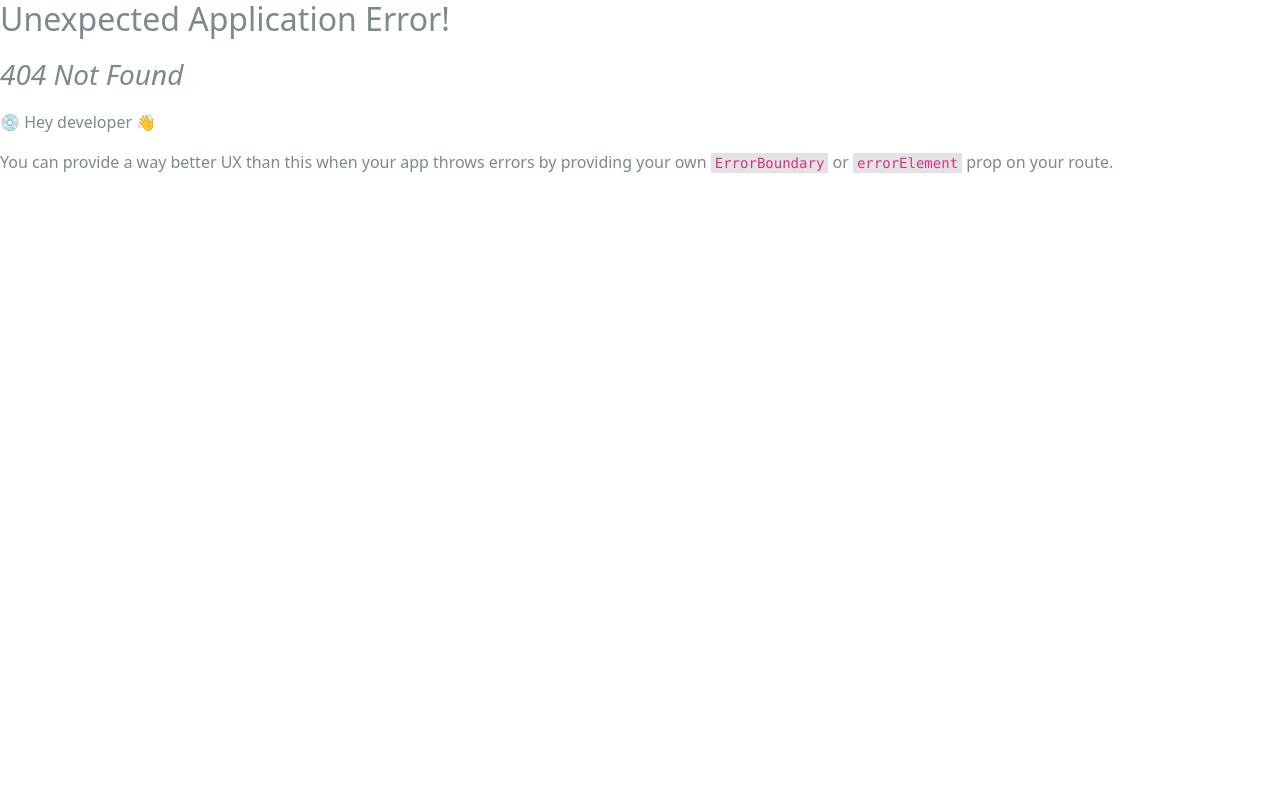
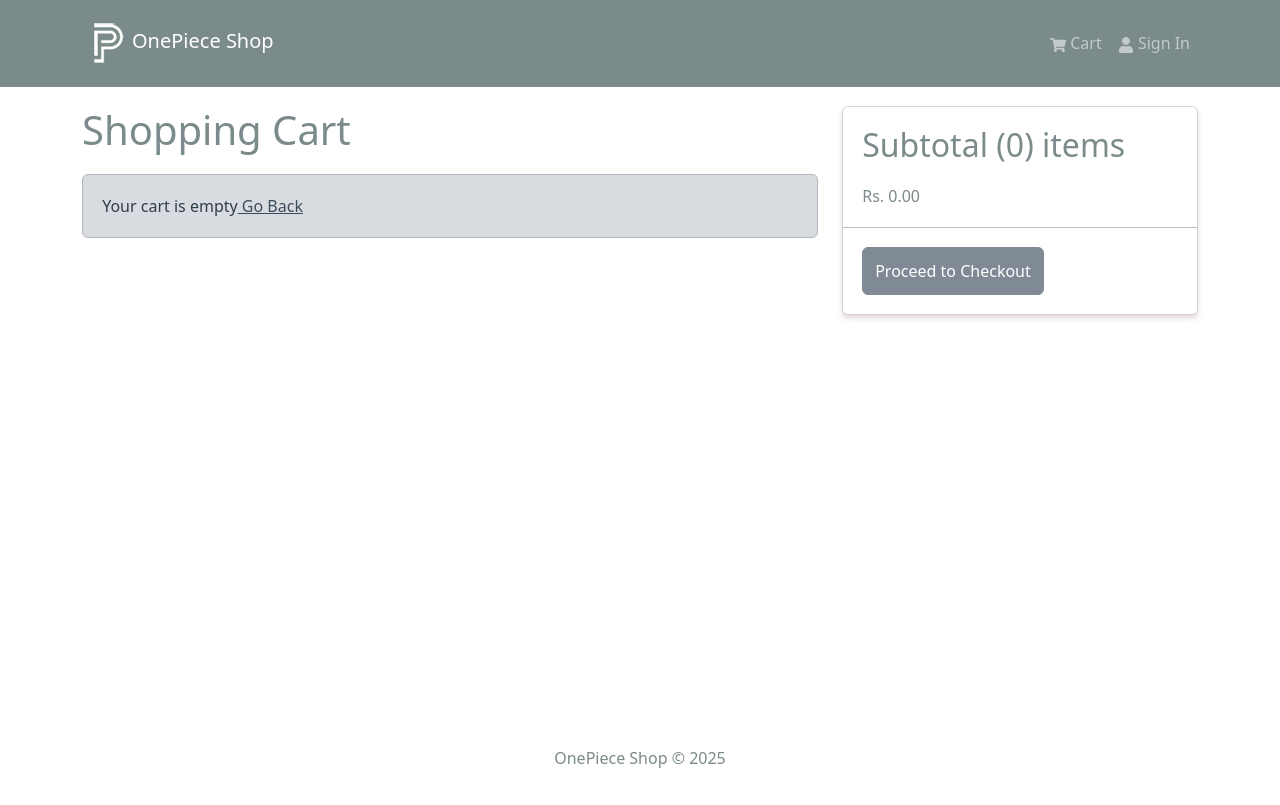
Before and after one commit to teja-yarragunta/e-commerce-MERN, a React (Create React App) app in the folder frontend/: page /cart in a window 1280 px wide. Before the commit this address had no page. Built offline with nearby package versions, Linux system fonts and the light colour scheme.

Commit message:
added cartScreen

```diff
--- a/frontend/src/components/Header.jsx
+++ b/frontend/src/components/Header.jsx
@@ -1,9 +1,12 @@
-import { Navbar, Nav, Container } from 'react-bootstrap';
+import { Badge, Navbar, Nav, Container } from 'react-bootstrap';
 import { FaShoppingCart,FaUser } from 'react-icons/fa';
 import { Link } from 'react-router-dom';
+import {useSelector} from 'react-redux';
 import logo from '../assets/logo.png';
 
 const Header = () => {
+  const {cartItems} = useSelector((state) => state.cart);
+
   return (
     <header>
         <Navbar bg="dark" variant="dark" expand="lg" collapseOnSelect>
@@ -16,7 +19,18 @@
                 <Navbar.Collapse id="basic-navbar-nav">
                     <Nav className="ms-auto">
 
-                    <Nav.Link as={Link} to='/cart'><FaShoppingCart /> Cart</Nav.Link>
+                    <Nav.Link as={Link} to='/cart'><FaShoppingCart /> Cart
+                    {
+                      cartItems.length > 0 && (
+                        <Badge pill bg='success' style={{marginLeft: '5px'}}>
+
+                          {cartItems.reduce((a, c) => a + c.qty, 0)}
+
+                        </Badge>
+                      )
+                    }
+
+                    </Nav.Link>
 
                     <Nav.Link as={Link} to='/login'>
                   <FaUser /> Sign In
--- a/frontend/src/index.js
+++ b/frontend/src/index.js
@@ -16,12 +16,14 @@
 import reportWebVitals from './reportWebVitals';
 import HomeScreen from './screens/HomeScreen';
 import ProductScreen from './screens/ProductScreen';
+import CartScreen from './screens/CartScreen';
 
 const router = createBrowserRouter(
   createRoutesFromElements(
     <Route path="/" element={<App />}>
       <Route index={true} path="/" element={<HomeScreen />} />
       <Route path="/product/:id" element={<ProductScreen />} />
+      <Route path="/cart" element={<CartScreen />} />
     </Route>
   )
 );
--- /dev/null
+++ b/frontend/src/screens/CartScreen.jsx
@@ -0,0 +1,97 @@
+import React from 'react'
+import { Link, useNavigate } from 'react-router-dom'
+import {useDispatch, useSelector} from 'react-redux'
+import {Row, Col, ListGroup, Image, Form, Button, Card} from 'react-bootstrap'
+import {FaTrash} from 'react-icons/fa'
+import Message from '../components/Message'
+import {addToCart, removeFromCart} from '../slices/cartSlice'
+
+const CartScreen = () => {
+    const navigate = useNavigate()
+    const dispatch = useDispatch()
+    const cart = useSelector(state => state.cart)
+    const {cartItems} = cart
+
+    const addToCartHandler = async(product, qty) => {
+        dispatch(addToCart({...product, qty}))
+    }
+    const removeFromCartHandler = async(id) => {
+        dispatch(removeFromCart(id))
+    }
+    const checkoutHandler = () => {
+        navigate('/login?redirect=/shipping')
+    }
+
+  return (
+    <Row>
+        <Col md={8}>
+            <h1 style={{marginBottom:'20px'}}>Shopping Cart</h1>
+            {cartItems.length === 0 ?
+            ( <Message>Your cart is empty
+                <Link to='/'> Go Back</Link>
+            </Message> ) : (
+                <ListGroup variant='flush'>
+                    {cartItems.map((item) => (
+                        <ListGroup.Item key={item._id}>
+                            <Row>
+                                <Col md={2}>
+                                    <Image src={item.image} alt={item.name} fluid rounded />
+                                </Col>
+                                <Col md={3}>
+                                    <Link to={`/product/${item._id}`}>{item.name}</Link>
+                                </Col>
+                                <Col md={2}>
+                                    Rs. {item.price}
+                                </Col>
+                                <Col md={2}>
+                                    <Form.Control
+                                         as ='select'
+                                         value={item.qty}
+                                         onChange={(e) => addToCartHandler(item, Number(e.target.value))}
+                                         >
+                                        {[...Array(item.countInStock).keys()].map((x) => (
+                                            <option key={x + 1} value={x + 1}>
+                                                {x + 1}
+                                            </option>
+                                        ))}
+                                    </Form.Control>
+                                </Col>
+                                <Col md={2}>
+                                    <Button type='button' variant='light'
+                                        onClick={()=>
+                                            removeFromCartHandler(item._id)
+                                        }
+                                    >
+                                        <FaTrash />
+                                    </Button>
+                                </Col>
+                            </Row>
+                        </ListGroup.Item>
+                    ))}
+                </ListGroup>
+            )}
+        </Col>
+        <Col md={4}>
+            <Card>
+                <ListGroup variant='flush'>
+                    <ListGroup.Item>
+                        <h2>
+                            Subtotal ({cartItems.reduce((acc, item) => acc + item.qty, 0)}) items
+                        </h2>
+                        Rs. {cartItems.reduce((acc, item) => acc + item.qty * item.price, 0).toFixed(2)}
+                    </ListGroup.Item>
+                    <ListGroup.Item>
+                        <Button type='button' className='btn-block' disabled={cartItems.length === 0}
+                            onClick={checkoutHandler}
+                        >
+                            Proceed to Checkout
+                        </Button>
+                    </ListGroup.Item>
+                </ListGroup>
+            </Card>
+        </Col>
+    </Row>
+  )
+}
+
+export default CartScreen
--- a/frontend/src/screens/ProductScreen.jsx
+++ b/frontend/src/screens/ProductScreen.jsx
@@ -72,7 +72,8 @@
                                     <Col>
                                         <Form.Control
                                          as ='select'
-                                         value={qty} onChange={(e) => setQty(Number(e.target.value))}
+                                         value={qty}
+                                         onChange={(e) => setQty(Number(e.target.value))}
                                          >
                                             {[...Array(product.countInStock).keys()].map((x) => (
                                                 <option key={x + 1} value={x + 1}>
--- a/frontend/src/slices/cartSlice.js
+++ b/frontend/src/slices/cartSlice.js
@@ -17,8 +17,13 @@
                 state.cartItems = [...state.cartItems, item];
             }
         return updateCart(state);
+        },
+        removeFromCart: (state, action) =>{
+            state.cartItems = state.cartItems.filter((x)=>x._id !== action.payload);
+            return updateCart(state);
         }
     }
 });
-export const {addToCart} = cartSlice.actions;
+export const { addToCart, removeFromCart } = cartSlice.actions;
+
 export default cartSlice.reducer;
```
